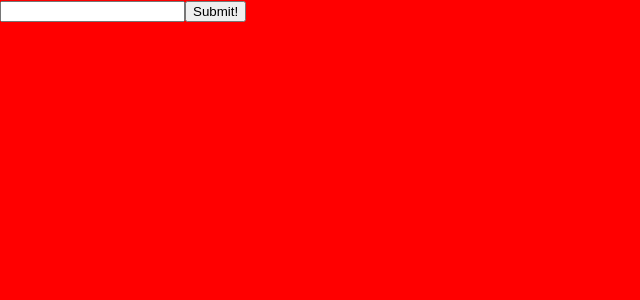
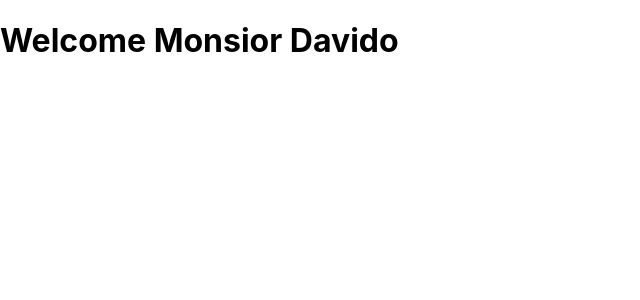
Before and after one commit to davido242/React-state-practicals, a React (Create React App) app: page / in a window 1280 px wide. Shown: the top 300 px of the page, without its empty margins (0-640 px from the left). Built offline with nearby package versions, Linux system fonts and the light colour scheme.

Commit message:
Passing props through state to child component

```diff
--- a/public/index.html
+++ b/public/index.html
@@ -25,14 +25,6 @@
       Learn how to configure a non-root public URL by running `npm run build`.
     -->
     <title>React App</title>
-    <style>
-      body {
-        background-color: red;
-      }
-      #root{
-        background: red;
-      }
-    </style>
   </head>
   <body>
     <noscript>You need to enable JavaScript to run this app.</noscript>
--- a/src/App.css
+++ b/src/App.css
@@ -1,4 +1,7 @@
   .App {
+  text-align: center;
+}
+.ifeanyi {
   text-align: center;
 }
 
--- a/src/App.js
+++ b/src/App.js
@@ -1,45 +1,33 @@
 import React from 'react';
 import './App.css';
-
 class App extends React.Component {
   constructor(props) {
     super(props);
     this.state = {
-      input: '',
-      submit: ''
-    };
-    this.handleChange = this.handleChange.bind(this);
-    this.handleSubmit = this.handleSubmit.bind(this);
+      name: "Davido"
+    }
   }
-  handleChange(event) {
-    this.setState({
-      input: event.target.value
-    });
+
+  render() {
+    return (
+      <div>
+        <NavBar name={this.state.name}/>
+      </div>
+    )
   }
-  handleSubmit(event) {
-    // Change code below this line
-event.preventDefault()
-this.setState ({
-  submit: this.state.input
-});
-    // Change code above this line
+}
+
+class NavBar extends React.Component {
+  constructor (props) {
+    super(props);
   }
   render() {
     return (
       <div>
-        <form onSubmit={this.handleSubmit}>
-          {/* Change code below this line */}
-<input value={this.state.input} onChange={this.handleChange} />
-          {/* Change code above this line */}
-          <button type='submit'>Submit!</button>
-        </form>
-        {/* Change code below this line */}
-<h1>{this.state.submit}</h1>
-        {/* Change code above this line */}
+        <h1>Welcome Monsior  {this.props.name}</h1>
       </div>
-    );
+    )
   }
 }
 
-
 export default App;
--- a/src/index.css
+++ b/src/index.css
@@ -1,9 +1,3 @@
-body {
-  background-color: red;
-}
-#root{
-  background: red;
-}
 body {
   margin: 0;
   font-family: -apple-system, BlinkMacSystemFont, 'Segoe UI', 'Roboto', 'Oxygen',
```
